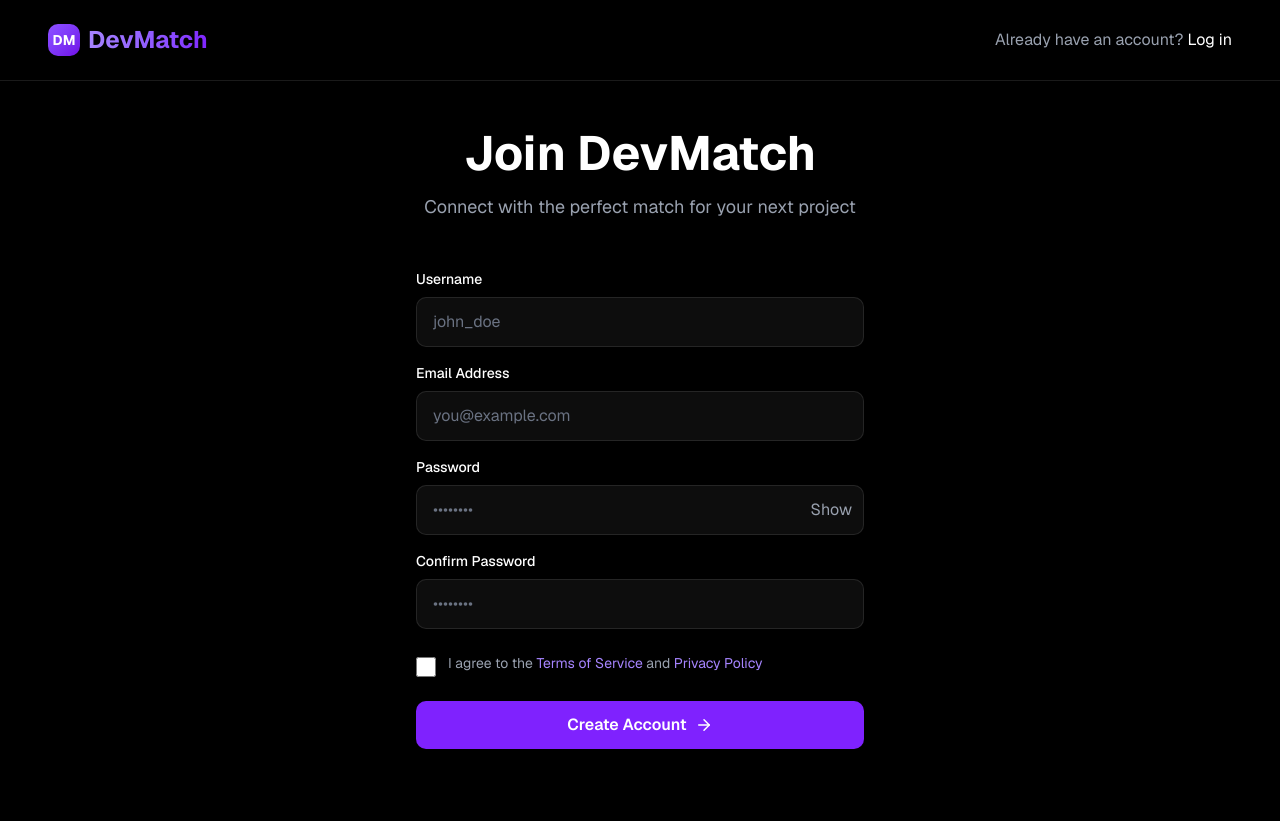
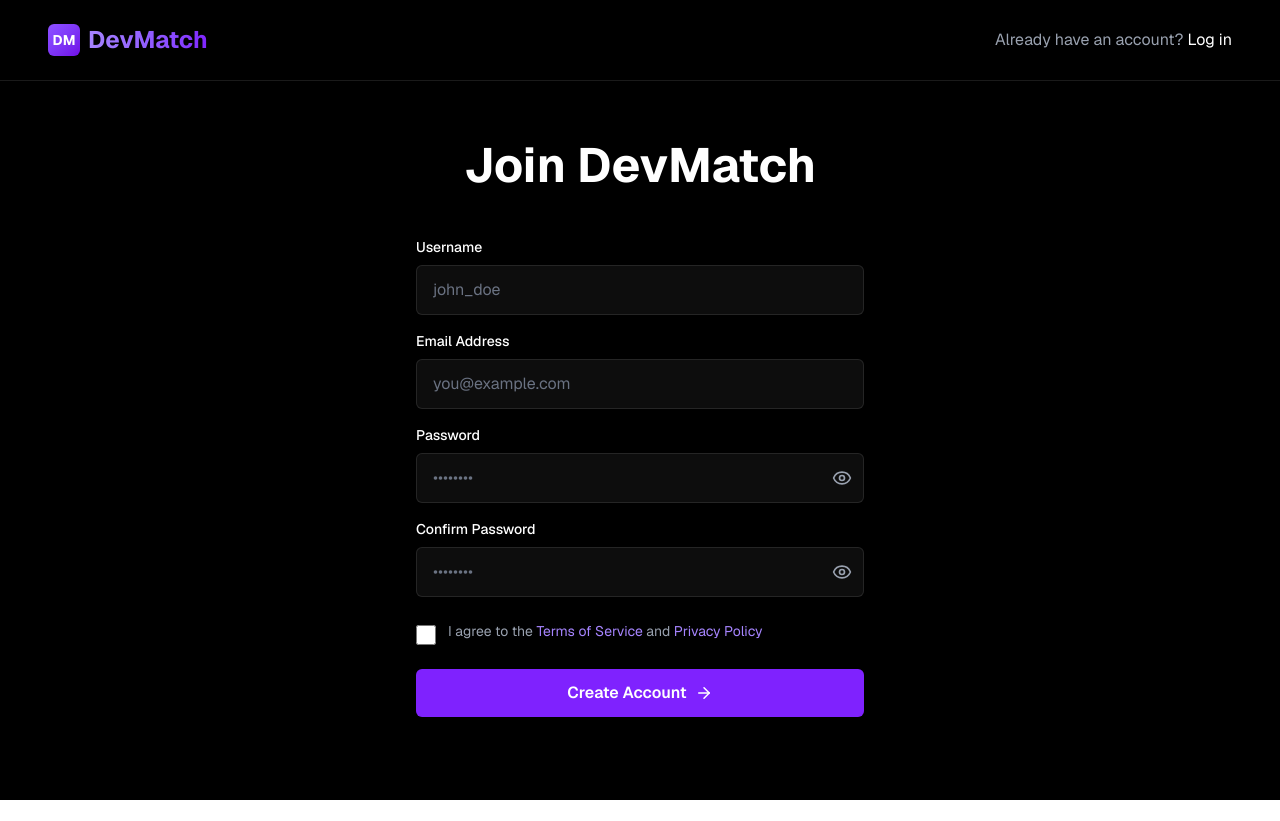
Before and after one commit to VencentDev/DevMatch, a Next.js app in the folder frontend/: page /signup in a window 1280 px wide. After the commit the page ends 800 px from the top, so only its background shows below. Built offline with nearby package versions, Linux system fonts and the light colour scheme.

Commit message:
improved toggle

```diff
--- a/frontend/src/app/signup/page.tsx
+++ b/frontend/src/app/signup/page.tsx
@@ -1,9 +1,9 @@
-"use client"
+"use client";
 
-import type React from "react"
-import { useState } from "react"
-import Link from "next/link"
-import { ArrowRight } from "lucide-react"
+import type React from "react";
+import { useState } from "react";
+import Link from "next/link";
+import { ArrowRight, Eye, EyeOff } from "lucide-react"; // Import eye icons
 
 export default function SignupPage(): React.ReactElement {
   const [formData, setFormData] = useState({
@@ -12,25 +12,26 @@ export default function SignupPage(): React.ReactElement {
     password: "",
     confirmPassword: "",
     agreedToTerms: false,
-	})
-	const [isLoading, setIsLoading] = useState(false)
-	const [errorMessage, setErrorMessage] = useState("")
-	const [successMessage, setSuccessMessage] = useState("")
-	const [showPassword, setShowPassword] = useState(false) // State to toggle password visibility
+  });
+  const [isLoading, setIsLoading] = useState(false);
+  const [errorMessage, setErrorMessage] = useState("");
+  const [successMessage, setSuccessMessage] = useState("");
+  const [showPassword, setShowPassword] = useState(false); // State to toggle password visibility
+  const [showConfirmPassword, setShowConfirmPassword] = useState(false); // State to toggle confirm password visibility
 
   const handleInputChange = (e: React.ChangeEvent<HTMLInputElement>) => {
-		const { name, value, type, checked } = e.target
+    const { name, value, type, checked } = e.target;
     setFormData((prev) => ({
       ...prev,
       [name]: type === "checkbox" ? checked : value,
-		}))
-	}
+    }));
+  };
 
   const handleSubmit = async (e: React.FormEvent<HTMLFormElement>) => {
-		e.preventDefault()
-		setIsLoading(true)
-		setErrorMessage("")
-		setSuccessMessage("")
+    e.preventDefault();
+    setIsLoading(true);
+    setErrorMessage("");
+    setSuccessMessage("");
 
     // Frontend validation
     if (
@@ -39,24 +40,24 @@ export default function SignupPage(): React.ReactElement {
       !formData.password ||
       !formData.confirmPassword
     ) {
-			setErrorMessage("All fields are required.")
-			setIsLoading(false)
-			return
+      setErrorMessage("All fields are required.");
+      setIsLoading(false);
+      return;
     }
 
     if (formData.password !== formData.confirmPassword) {
-			setErrorMessage("Passwords do not match.")
-			setIsLoading(false)
-			return
+      setErrorMessage("Passwords do not match.");
+      setIsLoading(false);
+      return;
     }
 
-		const passwordRegex = /^(?=.*[A-Z])(?=.*\d)(?=.*[^A-Za-z0-9]).{8,}$/
+    const passwordRegex = /^(?=.*[A-Z])(?=.*\d)(?=.*[^A-Za-z0-9]).{8,}$/;
     if (!passwordRegex.test(formData.password)) {
       setErrorMessage(
-				"Password must be at least 8 characters long, include 1 uppercase letter, 1 number, and 1 special character.",
-			)
-			setIsLoading(false)
-			return
+        "Password must be at least 8 characters long, include 1 uppercase letter, 1 number, and 1 special character."
+      );
+      setIsLoading(false);
+      return;
     }
 
     try {
@@ -71,25 +72,25 @@ export default function SignupPage(): React.ReactElement {
           password: formData.password,
           confirmPassword: formData.confirmPassword,
         }),
-			})
+      });
 
       if (response.ok) {
-				const data = await response.json()
+        const data = await response.json();
         setSuccessMessage(
-					data.message || "Signup successful! Please verify your email.",
-				)
+          data.message || "Signup successful! Please verify your email."
+        );
       } else {
-				const errorData = await response.json()
-				setErrorMessage(errorData.error || "An error occurred during signup.")
+        const errorData = await response.json();
+        setErrorMessage(errorData.error || "An error occurred during signup.");
       }
     } catch (error) {
       setErrorMessage(
-				"Failed to connect to the server. Please try again later.",
-			)
+        "Failed to connect to the server. Please try again later."
+      );
     } finally {
-			setIsLoading(false)
+      setIsLoading(false);
     }
-	}
+  };
 
   return (
     <div className="min-h-screen bg-black text-white flex flex-col">
@@ -100,7 +101,7 @@ export default function SignupPage(): React.ReactElement {
           className="text-2xl font-bold flex items-center gap-2"
         >
           <div className="flex items-center gap-2 font-bold text-xl text-white">
-						<div className="w-8 h-8 bg-linear-to-br from-violet-500 to-violet-700 rounded-lg flex items-center justify-center text-white text-sm font-bold">
+            <div className="w-8 h-8 bg-linear-to-br from-violet-500 to-violet-700 rounded-sm flex items-center justify-center text-white text-sm font-bold">
               DM
             </div>
             <div className="text-2xl font-bold bg-linear-to-r from-violet-400 to-violet-600 bg-clip-text text-transparent">
@@ -124,19 +125,13 @@ export default function SignupPage(): React.ReactElement {
         <div className="w-full max-w-md">
           {/* Header */}
           <div className="text-center mb-12">
-						<h1 className="text-4xl md:text-5xl font-bold mb-4 text-balance">
+            <h1 className="text-4xl md:text-5xl font-bold mb-2 text-balance">
               Join DevMatch
             </h1>
-						<p className="text-gray-400 text-lg">
-							Connect with the perfect match for your next project
-						</p>
           </div>
 
           {/* Form */}
-					<form
-						onSubmit={handleSubmit}
-						className="space-y-4 mb-6"
-					>
+          <form onSubmit={handleSubmit} className="space-y-4 mb-6">
             {/* Username */}
             <div>
               <label
@@ -152,17 +147,14 @@ export default function SignupPage(): React.ReactElement {
                 value={formData.username}
                 onChange={handleInputChange}
                 placeholder="john_doe"
-								className="w-full px-4 py-3 bg-white/5 border border-white/10 rounded-lg focus:border-violet-600 focus:outline-none transition-colors text-white placeholder-gray-500"
+                className="w-full px-4 py-3 bg-white/5 border border-white/10 rounded-sm focus:border-violet-600 focus:outline-none transition-colors text-white placeholder-gray-500"
                 required
               />
             </div>
 
             {/* Email */}
             <div>
-							<label
-								htmlFor="email"
-								className="block text-sm font-medium mb-2"
-							>
+              <label htmlFor="email" className="block text-sm font-medium mb-2">
                 Email Address
               </label>
               <input
@@ -172,7 +164,7 @@ export default function SignupPage(): React.ReactElement {
                 value={formData.email}
                 onChange={handleInputChange}
                 placeholder="you@example.com"
-								className="w-full px-4 py-3 bg-white/5 border border-white/10 rounded-lg focus:border-violet-600 focus:outline-none transition-colors text-white placeholder-gray-500"
+                className="w-full px-4 py-3 bg-white/5 border border-white/10 rounded-sm focus:border-violet-600 focus:outline-none transition-colors text-white placeholder-gray-500"
                 required
               />
             </div>
@@ -193,7 +185,7 @@ export default function SignupPage(): React.ReactElement {
                   value={formData.password}
                   onChange={handleInputChange}
                   placeholder="••••••••"
-									className="w-full px-4 py-3 bg-white/5 border border-white/10 rounded-lg focus:border-violet-600 focus:outline-none transition-colors text-white placeholder-gray-500"
+                  className="w-full px-4 py-3 bg-white/5 border border-white/10 rounded-sm focus:border-violet-600 focus:outline-none transition-colors text-white placeholder-gray-500"
                   required
                 />
                 <button
@@ -201,7 +193,7 @@ export default function SignupPage(): React.ReactElement {
                   onClick={() => setShowPassword(!showPassword)} // Toggle password visibility
                   className="absolute inset-y-0 right-3 flex items-center text-gray-400 hover:text-white"
                 >
-									{showPassword ? "Hide" : "Show"}
+                  {showPassword ? <EyeOff size={20} /> : <Eye size={20} />}
                 </button>
               </div>
             </div>
@@ -214,16 +206,27 @@ export default function SignupPage(): React.ReactElement {
               >
                 Confirm Password
               </label>
+              <div className="relative">
                 <input
-								type={showPassword ? "text" : "password"} // Toggle between "text" and "password"
+                  type={showConfirmPassword ? "text" : "password"} // Toggle between "text" and "password"
                   id="confirmPassword"
                   name="confirmPassword"
                   value={formData.confirmPassword}
                   onChange={handleInputChange}
                   placeholder="••••••••"
-								className="w-full px-4 py-3 bg-white/5 border border-white/10 rounded-lg focus:border-violet-600 focus:outline-none transition-colors text-white placeholder-gray-500"
+                  className="w-full px-4 py-3 bg-white/5 border border-white/10 rounded-sm focus:border-violet-600 focus:outline-none transition-colors text-white placeholder-gray-500"
                   required
                 />
+                <button
+                  type="button"
+                  onClick={() =>
+                    setShowConfirmPassword(!showConfirmPassword)
+                  } // Toggle confirm password visibility
+                  className="absolute inset-y-0 right-3 flex items-center text-gray-400 hover:text-white"
+                >
+                  {showConfirmPassword ? <EyeOff size={20} /> : <Eye size={20} />}
+                </button>
+              </div>
             </div>
 
             {/* Terms Checkbox */}
@@ -262,7 +265,7 @@ export default function SignupPage(): React.ReactElement {
             <button
               type="submit"
               disabled={isLoading}
-							className="w-full py-3 px-4 bg-violet-600 hover:bg-violet-700 text-white font-semibold rounded-lg transition-all duration-300 flex items-center justify-center gap-2 disabled:opacity-50 disabled:cursor-not-allowed mt-6 group"
+              className="w-full py-3 px-4 bg-violet-600 hover:bg-violet-700 text-white font-semibold rounded-sm transition-all duration-300 flex items-center justify-center gap-2 disabled:opacity-50 disabled:cursor-not-allowed mt-6 group"
             >
               {isLoading ? (
                 <>
@@ -297,5 +300,5 @@ export default function SignupPage(): React.ReactElement {
         </div>
       </div>
     </div>
-	)
+  );
 }
```
Lines whose indentation alone changed are shown as unchanged.
